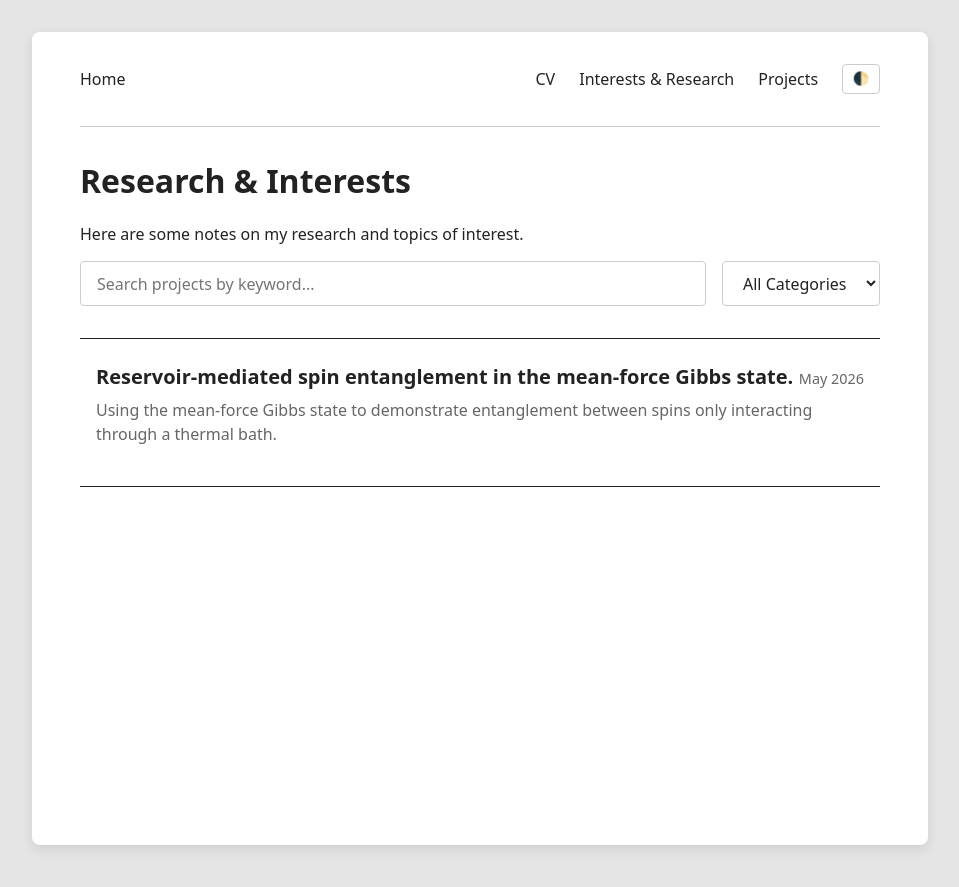
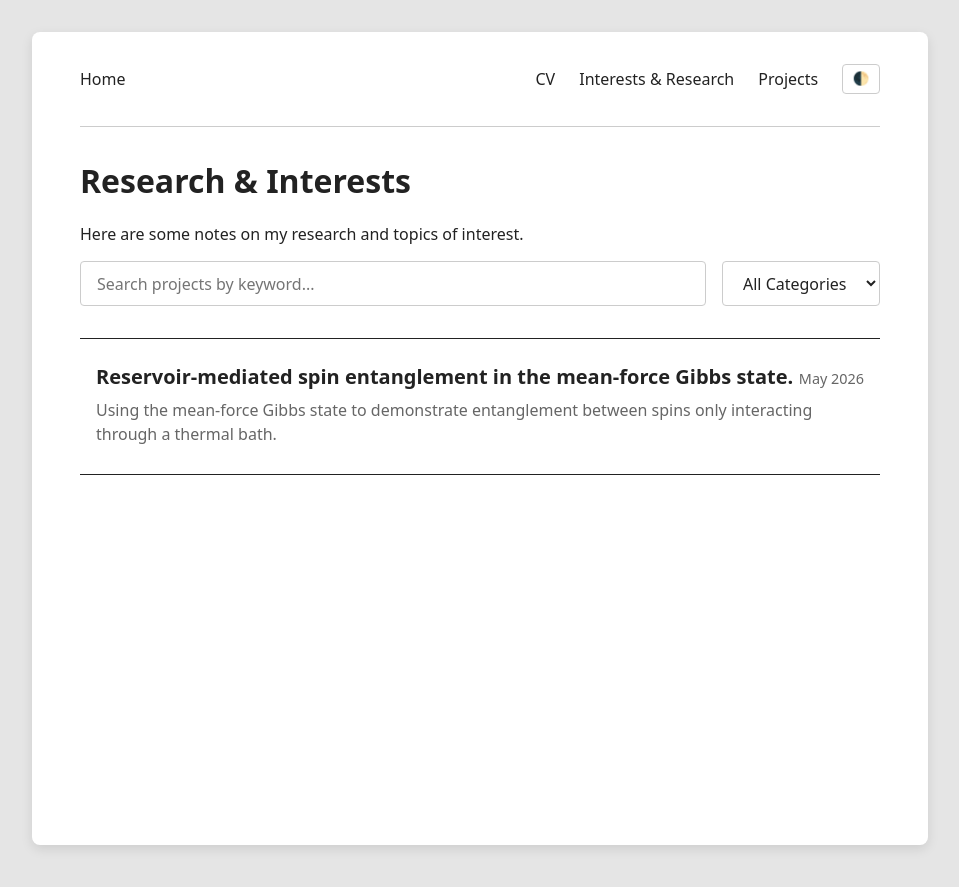
Before and after one commit to Will-McEniery/Will-McEniery.github.io, a Jekyll site: the page built from interests.html, in a window 1280 px wide. Shown: the top 887 px of the page, without its empty margins (160-1119 px from the left). Built offline with Jekyll 4.4.1, drawn with Linux system fonts in a browser that asks for light colours.

Commit message:
Update padding for item-list links
Adjusted padding for better spacing in item links.

```diff
--- a/assets/css/style.scss
+++ b/assets/css/style.scss
@@ -130,8 +130,9 @@ nav a {
 .item-list a {
     text-decoration: none;
     color: inherit;
-    display: block; /* Ensures the whole block is clickable */
-    padding: 1.5rem 1rem;
+    display: block;
+    /* Padding order: Top | Right | Bottom | Left */
+    padding: 1.5rem 1rem 0.75rem 1rem;
 }
 
 .item-list h3 {
```
